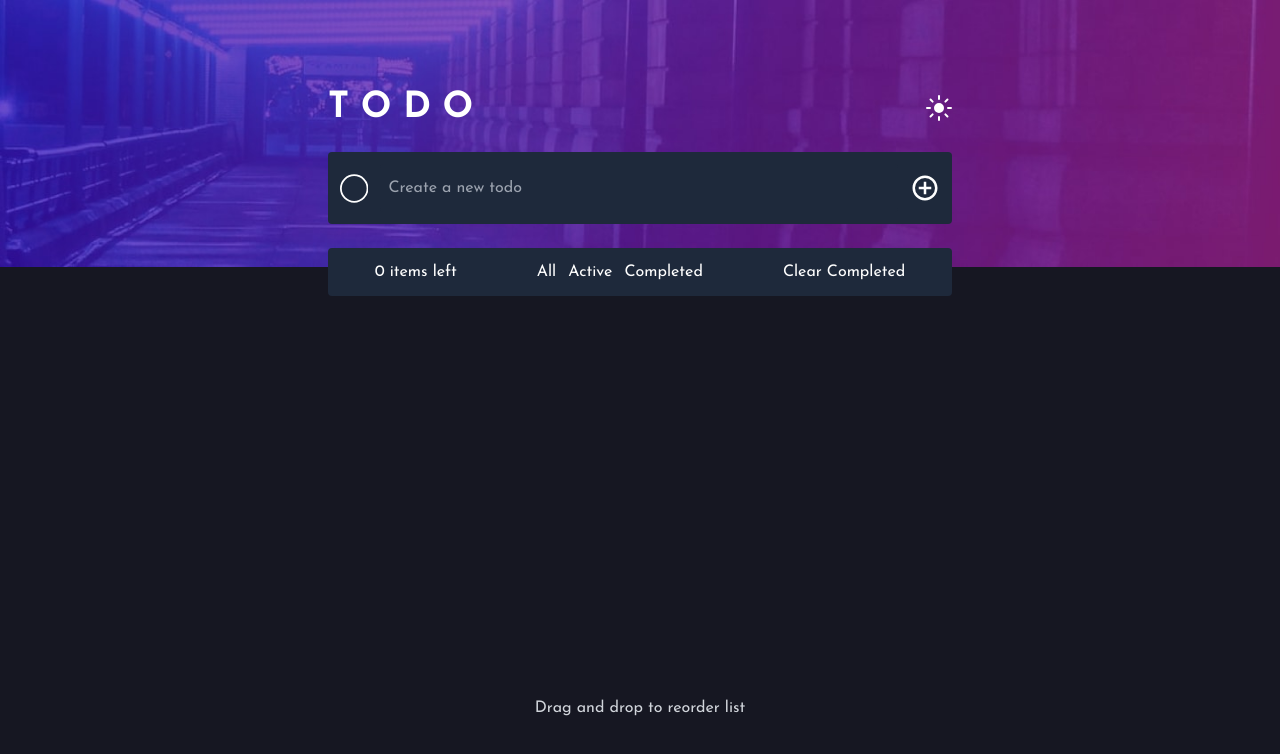
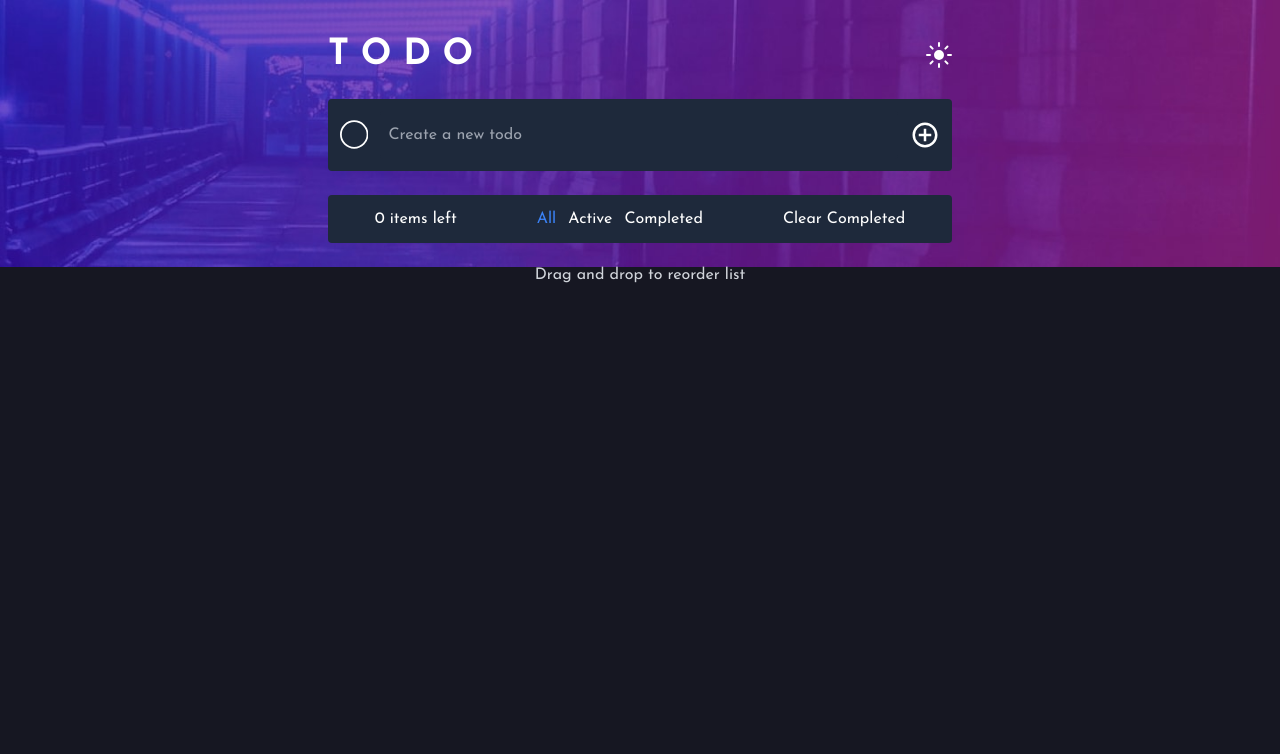
Before and after one commit to jiyeon0024/todoApp, a React (Vite) app: page / in a window 1280 px wide. Shown: the top 754 px of the page. Built offline with nearby package versions, Linux system fonts and the light colour scheme.

Commit message:
functions

```diff
--- a/src/App.jsx
+++ b/src/App.jsx
@@ -6,13 +6,21 @@ function App() {
   const [inputInfo, setInputInfo] = useState("");
   const [inputs, setInputs] = useState([]);
   const [click, setClick] = useState(false);
+  const [origin, setOrigin] = useState([]);
+  const [err, setErr] = useState(false);
 
   const addInputInfo = () => {
-    inputs.push(inputInfo);
-    setInputs([...inputs]);
+    if (inputInfo !== "") {
+      setErr(false);
+      setInputs([{ text: inputInfo, completed: false }, ...inputs]);
+      setOrigin([{ text: inputInfo, completed: false }, ...inputs]);
+    } else {
+      setErr(true);
+    }
+
     setClick(true);
-    console.log(inputs);
-    console.log(inputInfo);
+    setInputInfo("");
+    // console.log(inputs);
   };
 
   const removeBtn = (val) => {
@@ -21,16 +29,56 @@ function App() {
   };
 
   const clearBtn = () => {
-    let filterCompleted = inputs.filter((inputs) => inputs !== val);
-    setInputs(filterCompleted);
+    let filteredInputs = origin.filter((input) => !input.completed);
+    setInputs(filteredInputs);
   };
 
+  const completes = (val) => {
+    // filterCompleted = inputs.filter((inputs) => inputs.text !== val.text);
+    let newInputs = inputs.map((i) =>
+      i.text !== val.text ? i : { text: i.text, completed: true }
+    );
+    setInputs(newInputs);
+  };
+  const OriginCompletes = (val) => {
+    // filterCompleted = inputs.filter((inputs) => inputs.text !== val.text);
+    let newInputs = origin.map((i) =>
+      i.text !== val.text ? i : { text: i.text, completed: true }
+    );
+    setOrigin(newInputs);
+  };
+
+  const removeCompletes = (val) => {
+    let NewInputs = inputs.map((i) => {
+      if (i.completed !== val.complete) {
+        return { text: i.text, completed: false };
+      } else {
+        i;
+      }
+    });
+    setInputs(NewInputs);
+  };
+
+  const completedList = () => {
+    let completedInputs = origin.filter((i) => i.completed);
+    setInputs(completedInputs);
+  };
+  const activeList = () => {
+    let activeInputs = origin.filter((i) => !i.completed);
+    setInputs(activeInputs);
+  };
+
+  const all = () => {
+    setInputs(origin);
+    console.log(origin);
+  };
+
+  const left = inputs.filter((i) => i.completed == false);
+  console.log(left);
+
   return (
-    <div>
-      <img
-        src="./public/images/bg-desktop-dark.jpg"
-        className="w-full relative"
-      ></img>
+    <div className="relative">
+      <img src="./public/images/bg-desktop-dark.jpg" className="w-full "></img>
       <div className="absolute top-[10%] left-[50%]   translate-x-[-50%]  p-2 w-[50%]">
         <div className="flex justify-between items-center mb-6">
           <p className="text-white text-4xl font-bold">T O D O</p>
@@ -47,32 +95,58 @@ function App() {
           }}
           value={click == true ? "" : inputInfo}
         />
+        {err == true ? (
+          <p className="text-blue-100 font-bold font-2xl float-right">
+            Can't empty!
+          </p>
+        ) : null}
+
         <div className="mt-6">
-          {inputs?.map((i, index) => {
+          {inputs.map((i, index) => {
+            // console.log(i);
+
             return (
               <InputWithBtn
-                value={i}
-                key={i + index}
+                value={i.text}
+                complete={i.completed}
+                key={i.text + index}
                 removeBtn={() => removeBtn(i)}
+                completes={() => completes(i)}
+                OriginCompletes={() => OriginCompletes(i)}
+                removeCompletes={() => removeCompletes(i)}
               />
             );
           })}
-          <div className="bg-slate-800 text-white  rounded p-3 ">
-            <ul className="flex gap-20 justify-center items-center">
-              <li>{` ${inputs.length} items left`} </li>
-              <li className="flex gap-3">
-                <span>All</span>
-                <span>Active</span>
-                <span>Completed</span>
-              </li>
-              <li className="cursor-pointer">Clear Completed</li>
-            </ul>
+          <div>
+            <div className="bg-slate-800 text-white  rounded p-3 ">
+              <ul className="flex gap-20 justify-center items-center">
+                <li>{` ${left.length} items left`} </li>
+
+                <li className="flex gap-3 cursor-pointer">
+                  <span onClick={() => all()} className="text-blue-500">
+                    All
+                  </span>
+                  <span onClick={() => activeList()}>Active</span>
+                  <span onClick={() => completedList()}>Completed</span>
+                </li>
+
+                <li className="cursor-pointer">
+                  <button
+                    onClick={() => {
+                      clearBtn();
+                    }}
+                  >
+                    Clear Completed
+                  </button>
+                </li>
+              </ul>
+            </div>
+            <p className="text-gray-300 text-center m-5">
+              Drag and drop to reorder list
+            </p>
           </div>
         </div>
       </div>
-      <p className="text-gray-300 text-center absolute bottom-20 left-[50%] translate-x-[-50%]">
-        Drag and drop to reorder list
-      </p>
     </div>
   );
 }
--- a/src/components/InputWithBtn.jsx
+++ b/src/components/InputWithBtn.jsx
@@ -2,16 +2,23 @@ import React, { useState } from "react";
 import { BsCircle } from "react-icons/bs";
 import { BsCheckCircleFill } from "react-icons/bs";
 
-const InputWithBtn = ({ value, removeBtn }) => {
+const InputWithBtn = ({
+  value,
+  removeBtn,
+  completes,
+  complete,
+  removeCompletes,
+  OriginCompletes,
+}) => {
   const [hover, setHover] = useState(false);
-  const [completeBtn, setCompleteBtn] = useState(false);
 
   const completeButton = () => {
-    console.log(completeBtn);
-    if (completeBtn) {
-      setCompleteBtn(false);
+    if (complete == true) {
+      // remove complete
+      removeCompletes();
     } else {
-      setCompleteBtn(true);
+      completes();
+      OriginCompletes();
     }
   };
 
@@ -25,12 +32,8 @@ const InputWithBtn = ({ value, removeBtn }) => {
         setHover(false);
       }}
     >
-      {completeBtn == true ? (
-        <BsCheckCircleFill
-          onClick={() => completeButton()}
-          size={30}
-          value={value}
-        />
+      {complete ? (
+        <BsCheckCircleFill onClick={() => completeButton()} size={30} />
       ) : (
         <BsCircle
           size={30}
@@ -43,7 +46,7 @@ const InputWithBtn = ({ value, removeBtn }) => {
         type="text"
         value={value}
         className={
-          completeBtn == true
+          complete
             ? "line-through w-full rounded h-12 pl-2 border-none outline-none bg-slate-800 "
             : "w-full rounded h-12 pl-2 border-none outline-none bg-slate-800 "
         }
```
